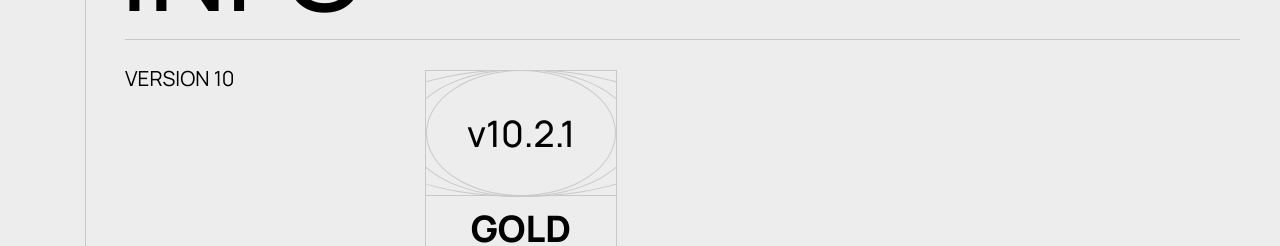
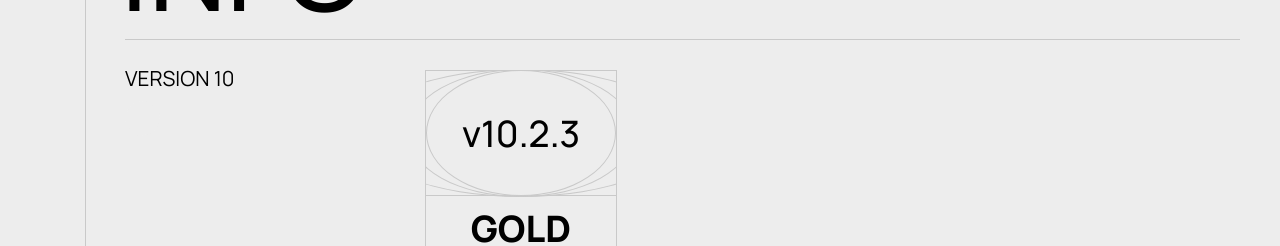
Before and after one commit to richardfxr/richardfxr, a Next.js app: page /info in a window 1280 px wide. Shown: the part 200-446 px from the top of the page. Built offline with nearby package versions, Linux system fonts and the light colour scheme.

Commit message:
🎉RLS: v10.2.3 gold

```diff
--- a/components/VersionBadge.js
+++ b/components/VersionBadge.js
@@ -1,7 +1,7 @@
 export default function VersionBadge() {
     return (
         <div className="versionBadge" aria-label='version badge'>
-            <span className="number">v10.2.1</span>
+            <span className="number">v10.2.3</span>
             <span className="state">gold</span>
         </div>
     )
--- a/package.json
+++ b/package.json
@@ -1,6 +1,6 @@
 {
-  "name": "richardfxr-next",
-  "version": "0.1.0",
+  "name": "richardfxr",
+  "version": "10.2.3",
   "private": true,
   "scripts": {
     "dev": "next dev",
--- a/pages/_app.js
+++ b/pages/_app.js
@@ -34,7 +34,7 @@ function MyApp({ Component, pageProps }) {
         console.log('\n')
 
         // log version number
-        console.log("richardfxr.com version 10.2.1 gold (general release)")
+        console.log("richardfxr.com version 10.2.3 gold (general release)")
         console.log('\n')
 
         // log credits and link GitHub
```
